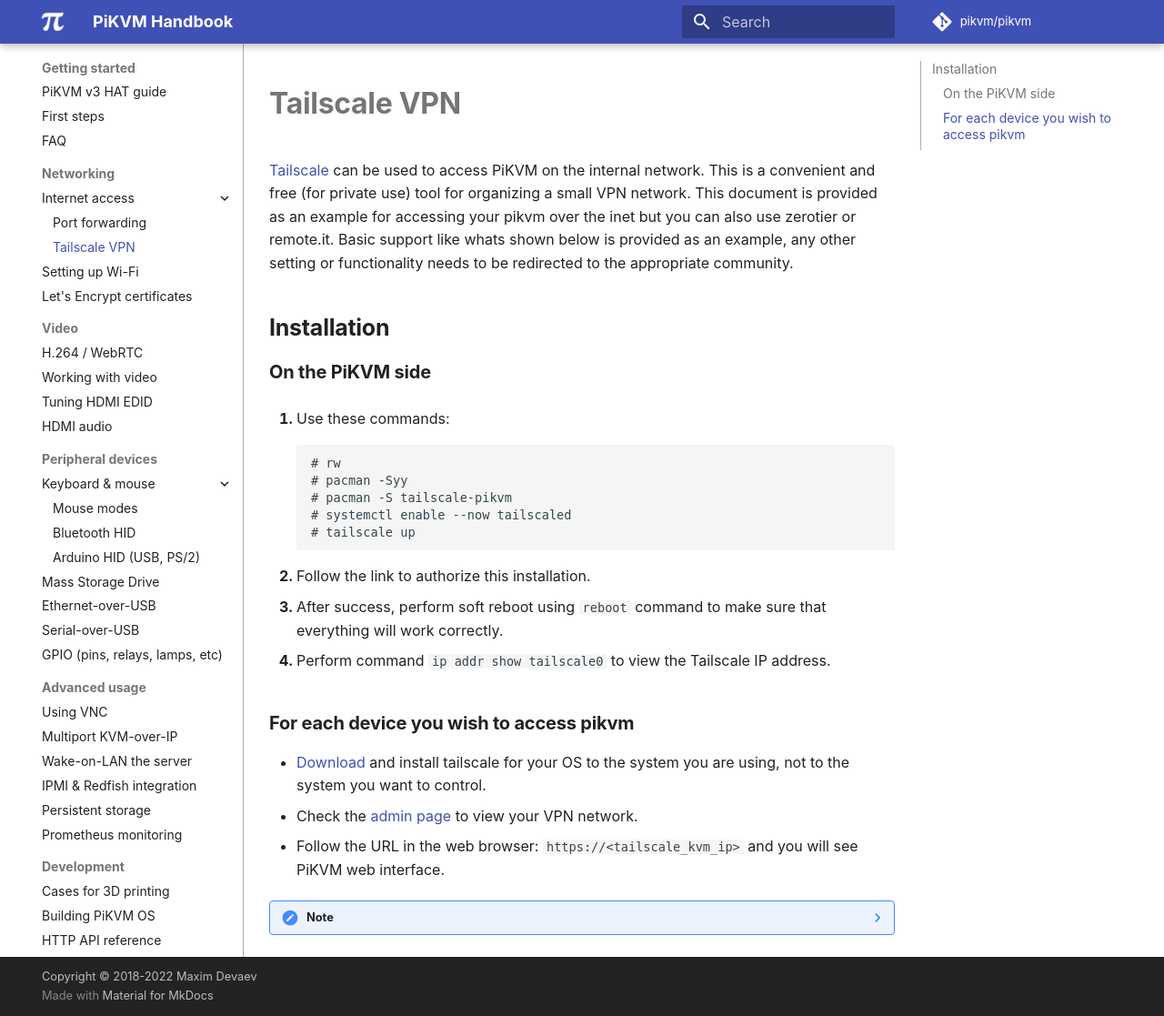
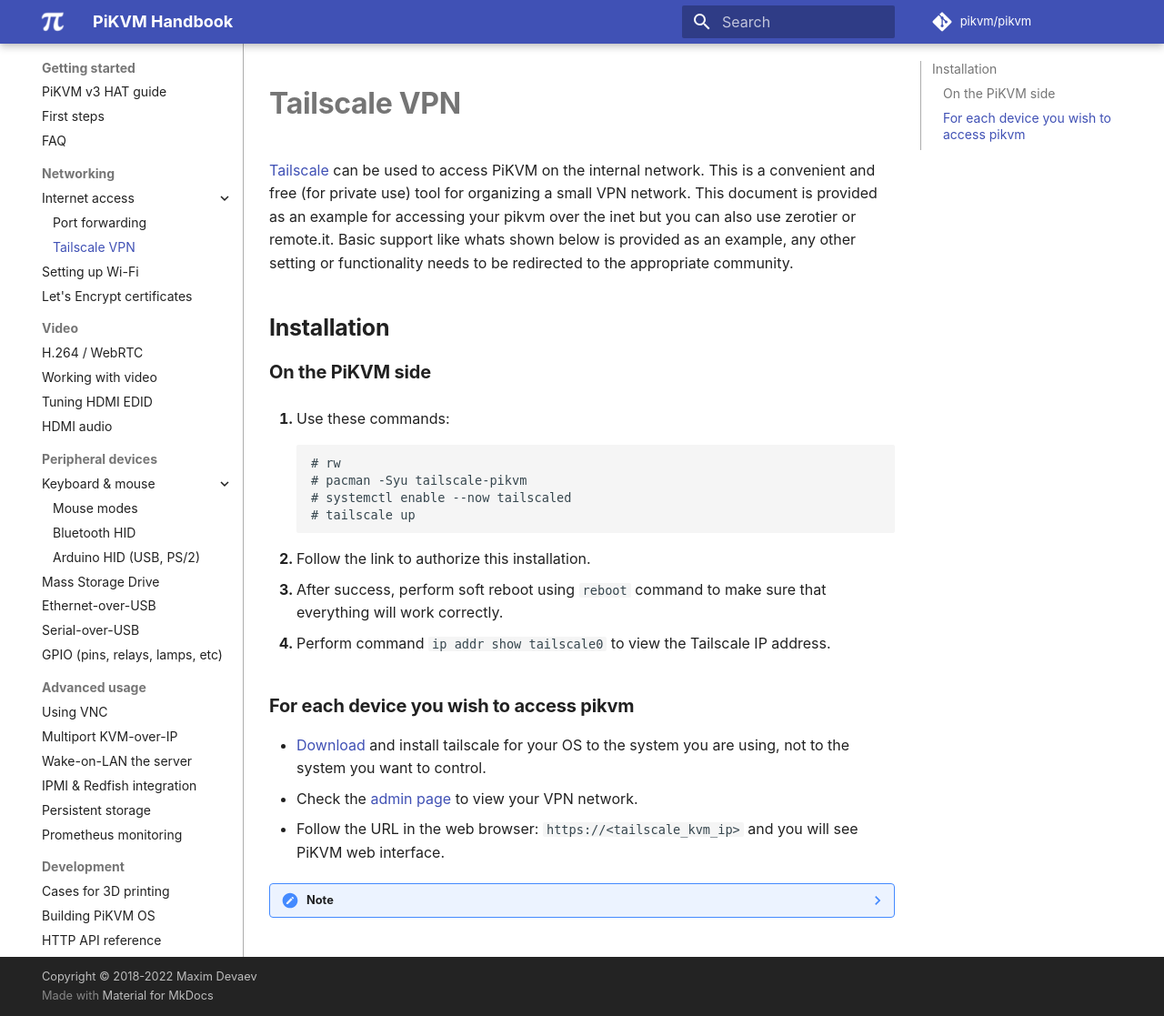
Before and after one commit to pikvm/pikvm, an MkDocs documentation site: the page built from docs/tailscale.md, in a window 1280 px wide and 1117 px high. Shown: the whole window at 91% size. Built offline with MkDocs 1.6.1 and Material for MkDocs 9.7.7, drawn with Linux system fonts in a browser that asks for light colours; some web fonts are replaced; comment, search, counter and statistics services are not loaded.

Commit message:
update tailscale.md to reflect best-practices
The provided -Syy is supposed to be used to redownload all package databases,
while the command chain itself is a partial upgrade which is not recommended
either for rolling release distributions.

Replace the full database redownload with a database update and run a system
upgrade while installing tailscaled.

````diff
--- a/docs/tailscale.md
+++ b/docs/tailscale.md
@@ -11,8 +11,7 @@
 
     ```
     # rw
-    # pacman -Syy
-    # pacman -S tailscale-pikvm
+    # pacman -Syu tailscale-pikvm
     # systemctl enable --now tailscaled
     # tailscale up
     ```
````
